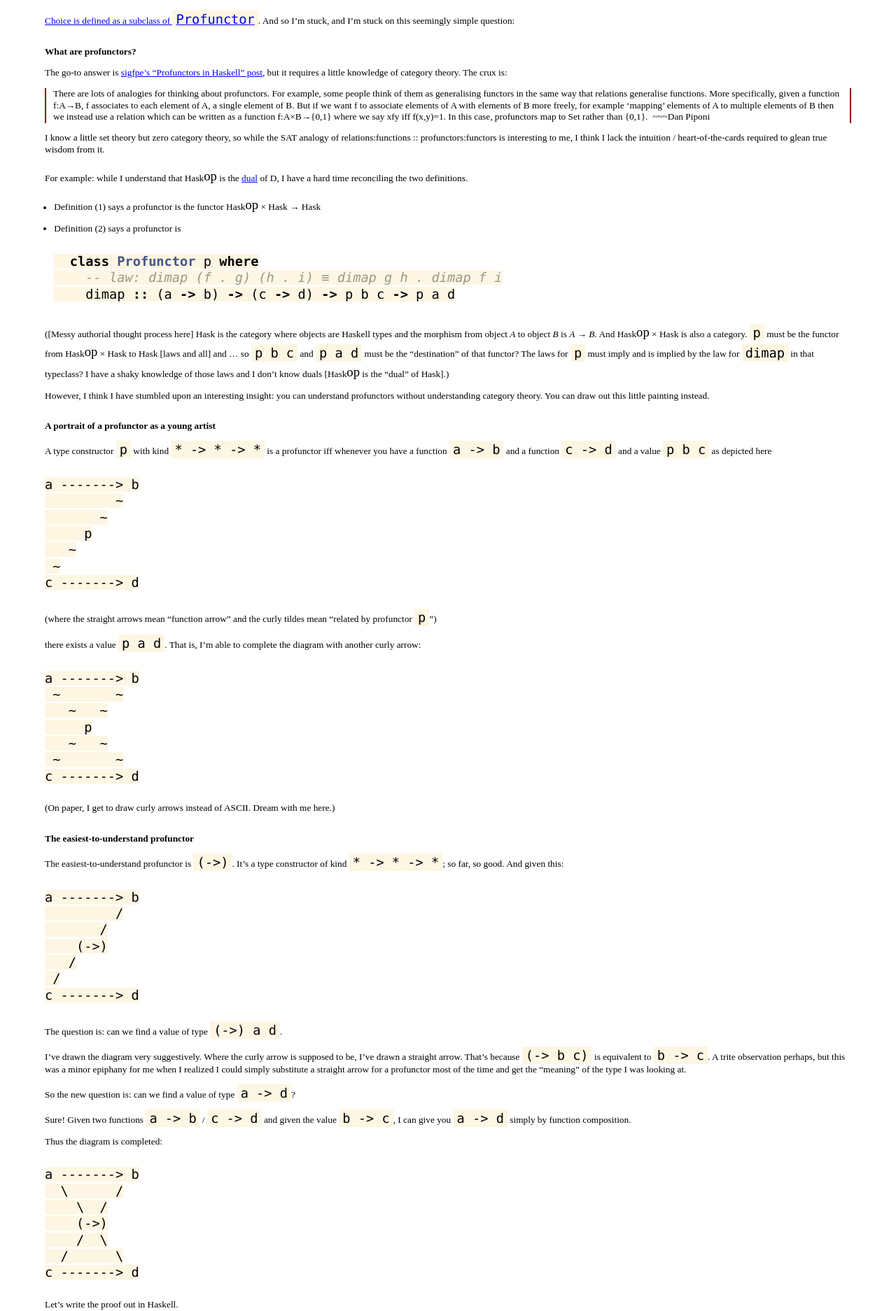
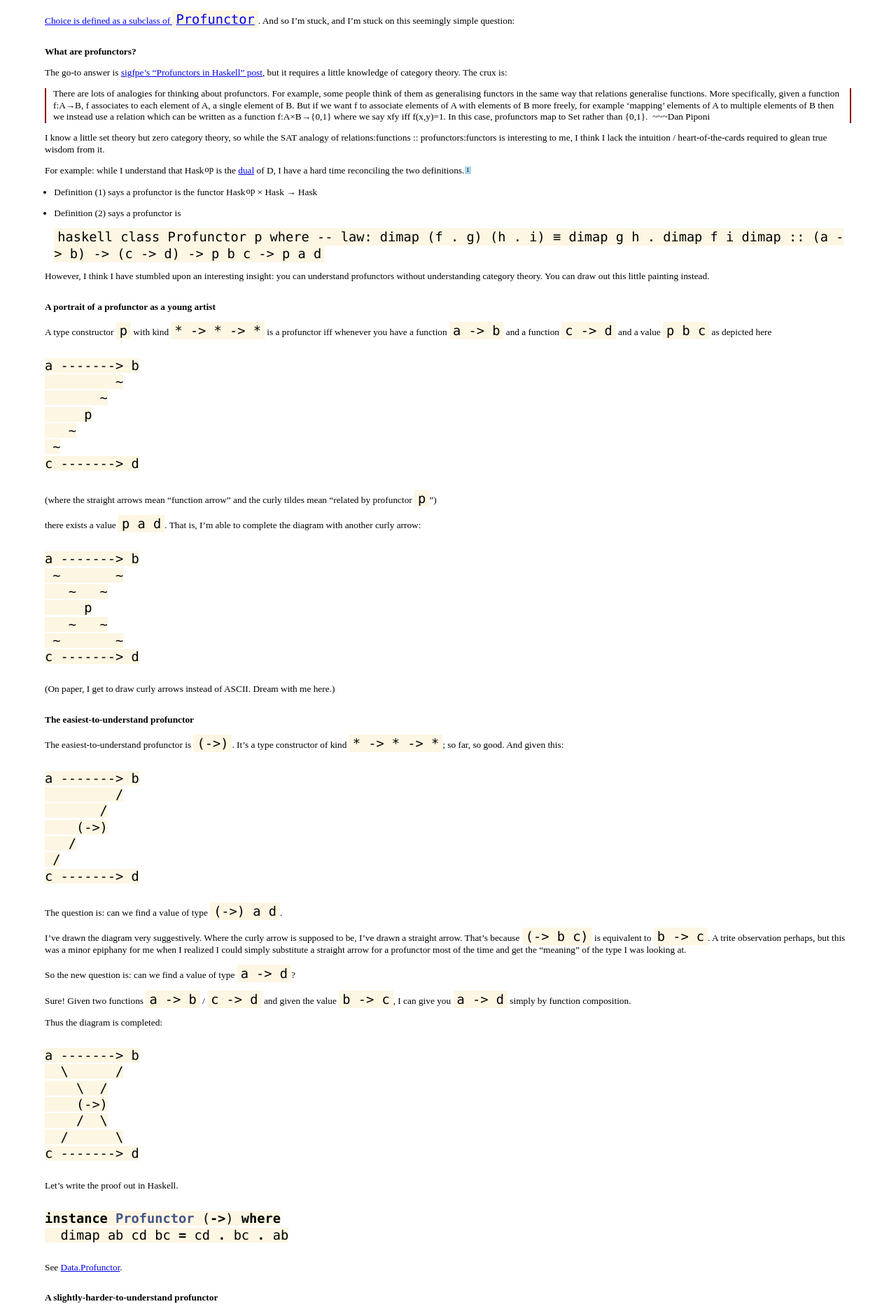
Before and after one commit to hlian/hao.codes, a Jekyll site: the page built from _posts/2015-02-25-profunctors.md, in a window 1280 px wide. Shown: the part 863-2737 px from the top of the page at 70% size. Built offline with Jekyll 4.4.1, drawn with Linux system fonts in a browser that asks for light colours; Markdown is read by kramdown in place of the engine named in the settings; some of the changed text lies outside the part shown.

Commit message:
profunctors: move interjection into footnote

````diff
--- a/_posts/2015-02-25-profunctors.md
+++ b/_posts/2015-02-25-profunctors.md
@@ -89,17 +89,10 @@
     class Profunctor p where
       -- law: dimap (f . g) (h . i) ≡ dimap g h . dimap f i
       dimap :: (a -> b) -> (c -> d) -> p b c -> p a d
-    ```
+      ```
 
-([Messy authorial thought process here] Hask is the category where
-objects are Haskell types and the morphism from object _A_ to object
-_B_ is _A_ → _B_. And Hask<sup>op</sup> × Hask is also a category. `p`
-must be the functor from Hask<sup>op</sup> × Hask to Hask
-[laws and all] and ... so `p b c` and `p a d` must be the
-"destination" of that functor? The laws for `p` must imply and is
-implied by the law for `dimap` in that typeclass? I have a shaky
-knowledge of those laws and I don't know duals
-[Hask<sup>op</sup> is the "dual" of Hask].)
+[^messy]: Messy authorial thought process here: Hask is the category where objects are Haskell types and the morphism from object _A_ to object _B_ is _A_ → _B_. And Hask<sup>op</sup> × Hask is also a category. `p` must be the functor from Hask<sup>op</sup> × Hask to Hask [laws and all] and ... so `p b c` and `p a d` must be the "destination" of that functor? The laws for `p` must imply and is implied by the law for `dimap` in that typeclass? I have a shaky knowledge of those laws and I don't know duals. ([Hask<sup>op</sup> is the "dual" of Hask.)
+
 
 [sigfpe]: http://blog.sigfpe.com/2011/07/profunctors-in-haskell.html
 [d]: http://en.wikipedia.org/wiki/Dual_%28category_theory%29
--- a/_sass/_typography.scss
+++ b/_sass/_typography.scss
@@ -107,10 +107,12 @@
 }
 
 sup {
-  vertical-align: super;
-  font-size: 14pt;
+  vertical-align: top;
+  font-size: 0.8rem;
   position: relative;
-  top: 4px;
+  top: -0.1em;
+  margin-top: -100px;
+  margin-left: 1px;
 }
 
 blockquote {
````
Also changed, not shown: other parts of _posts/2015-02-25-profunctors.md (+1 -1 lines).
